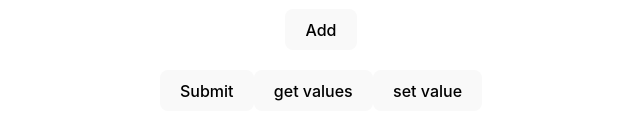
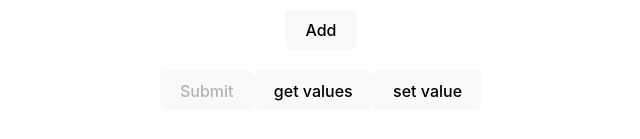
Before and after one commit to s8990/react-hook-form-example, a React (Vite) app: page / in a window 1280 px wide. Shown: the part 803-942 px from the top of the page, without its empty margins (319-959 px from the left). Built offline with nearby package versions, Linux system fonts and the light colour scheme.

Commit message:
disable submit button on some condition

```diff
--- a/src/components/YoutubeForm.tsx
+++ b/src/components/YoutubeForm.tsx
@@ -54,7 +54,7 @@
     register,
     control,
     handleSubmit,
-    formState: { errors, isDirty, touchedFields, dirtyFields },
+    formState: { errors, isDirty,isValid, touchedFields, dirtyFields },
     watch,
     getValues,
     setValue,
@@ -224,7 +224,7 @@
           </div>
         </div>
 
-        <button>Submit</button>
+        <button disabled={!isDirty || !isValid}>Submit</button>
         <button type="button" onClick={handleGetValues}>
           get values
         </button>
```
